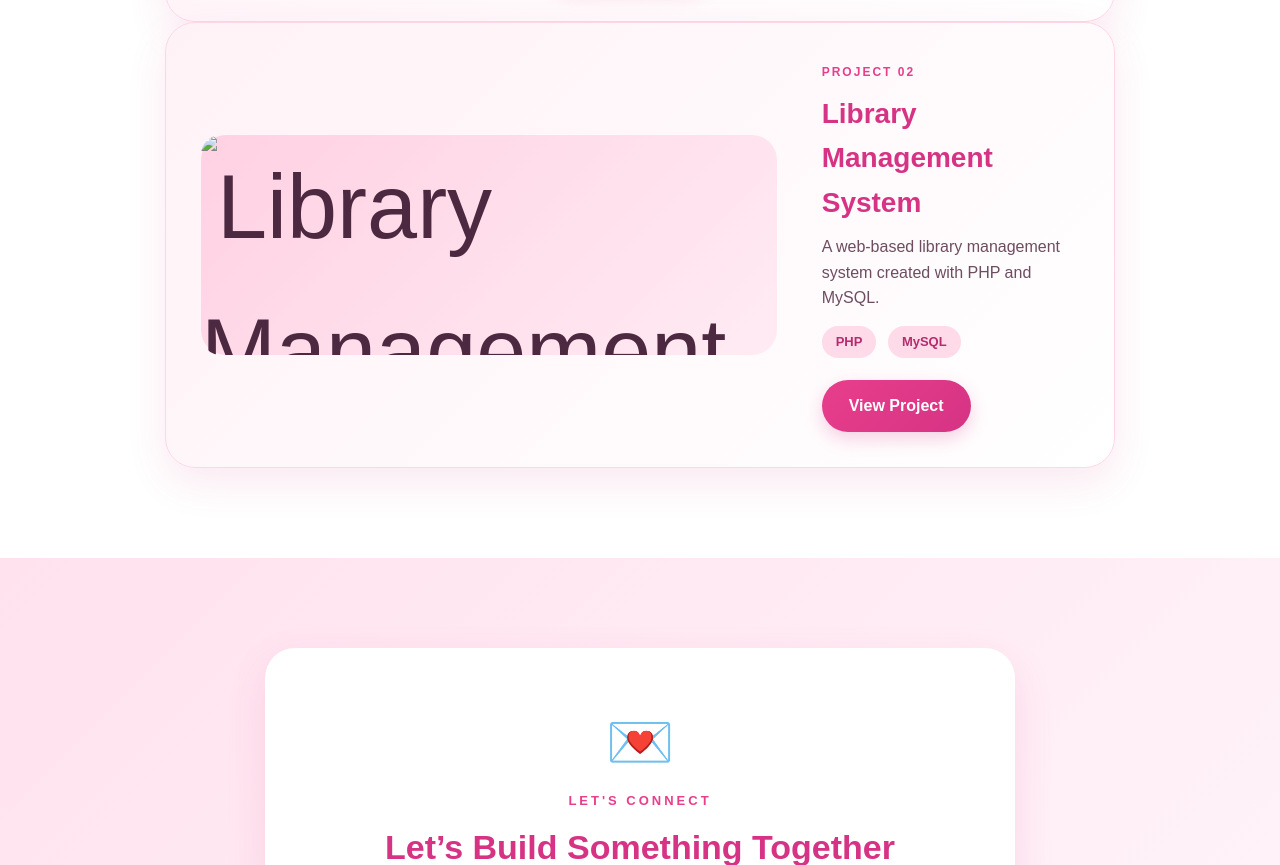
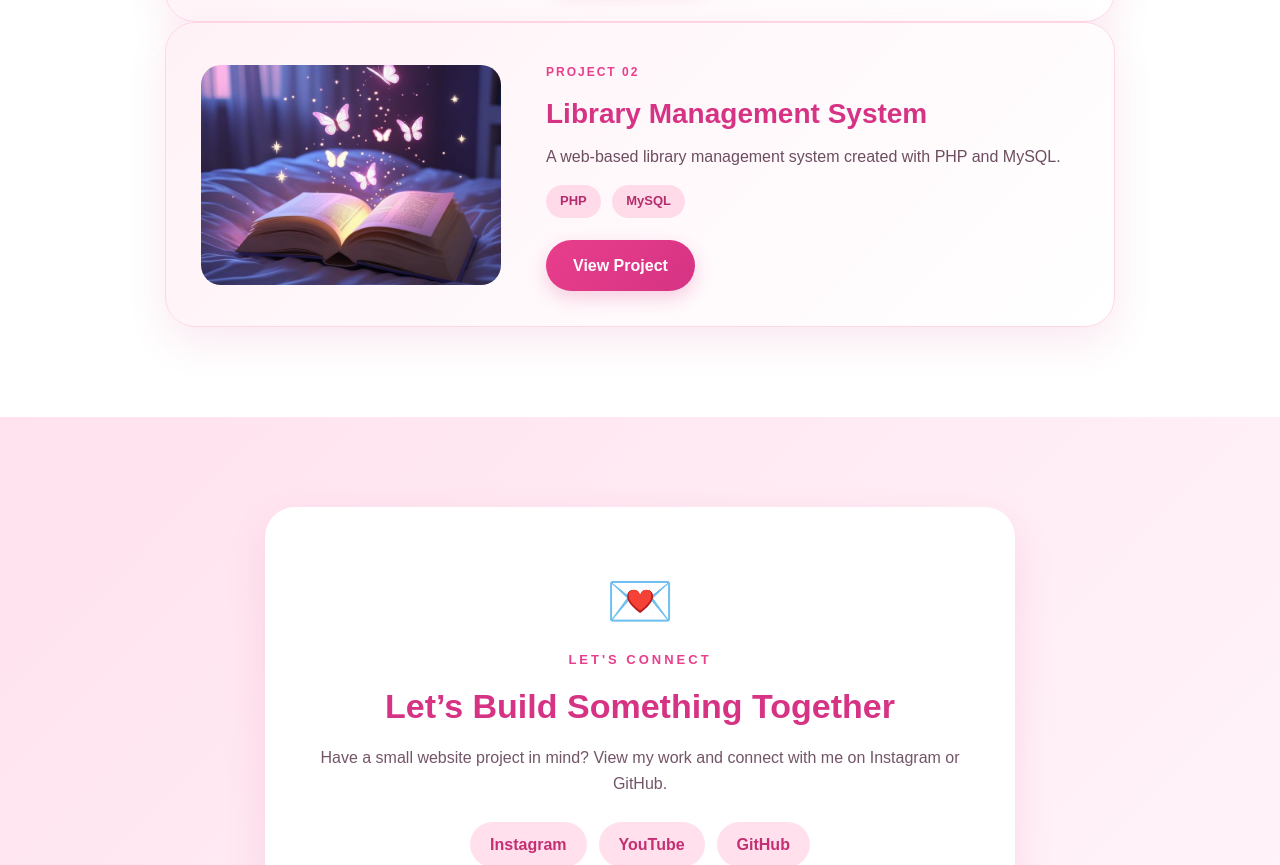
Before and after one commit to freshtam602/Diana-Portfolio, a plain HTML site: page index.html in a window 1280 px wide. Shown: the part 2498-3363 px from the top of the page. Drawn offline with Linux system fonts and the light colour scheme.

Commit message:
Add files via upload

```diff
--- a/index.html
+++ b/index.html
@@ -173,11 +173,11 @@
 			</div>
 			</div>
 
-			<div class="project-card">
+	<div class="project-card">
 
-    <div class="project-preview">
-        <img src="image/c.jpg"alt="Library Management system">
-    </div>
+				<div class="project-preview">
+					<img src="c.jpg"alt="Library Management system">
+				</div>
 
     <div class="project-info">
 
```
